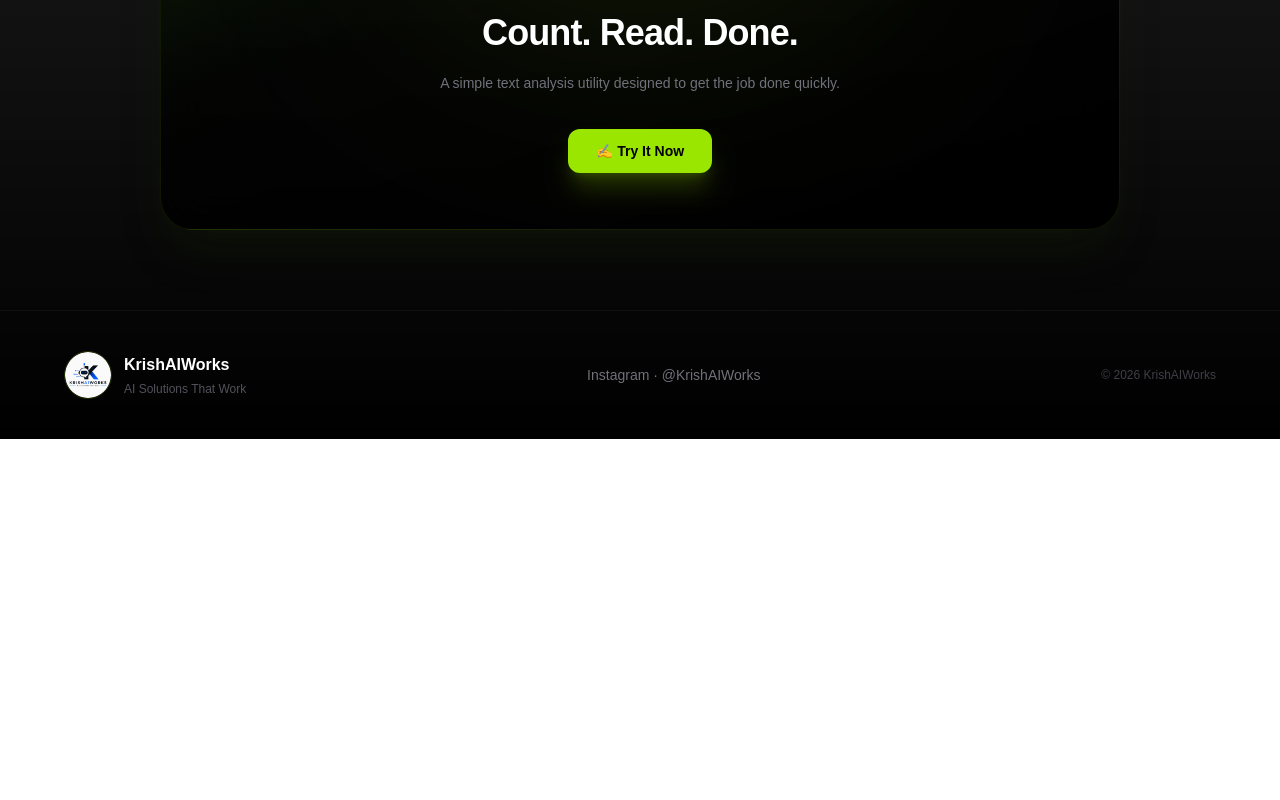
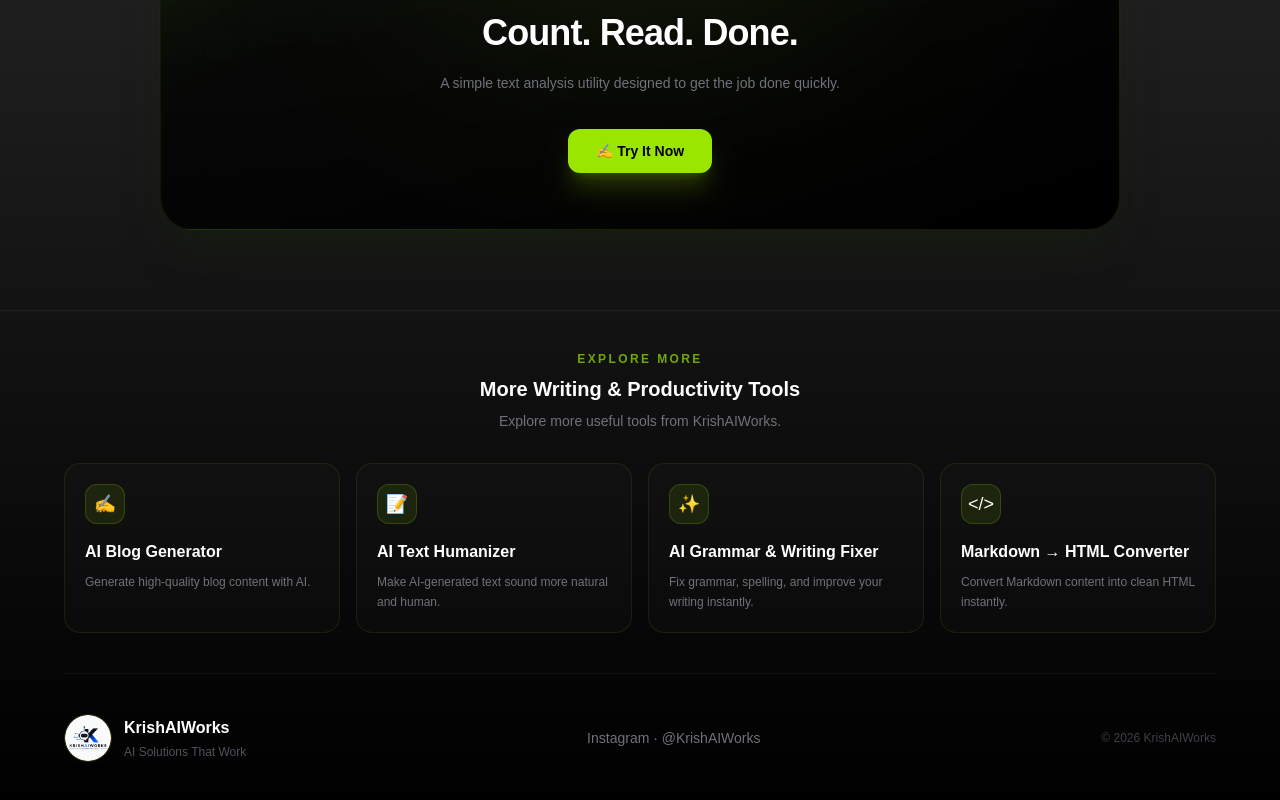
Before and after one commit to selfindependentkartik8-alt/word-counter-reading-time, a Next.js app: page / in a window 1280 px wide. Shown: the part 3814-4614 px from the top of the page. Before the commit the page ends 4253 px from the top, so only its background shows below. Built offline with nearby package versions, Linux system fonts and the light colour scheme.

Commit message:
Add internal links and related tools

```diff
--- a/app/page.tsx
+++ b/app/page.tsx
@@ -484,7 +484,102 @@
 
 <footer className="relative z-10 border-t border-white/5 px-5 py-10">
 
-        <div className="mx-auto flex max-w-6xl flex-col items-center justify-between gap-7 sm:flex-row">
+  {/* Related Tools */}
+  <div className="mx-auto max-w-6xl">
+
+    <div className="mb-8 text-center">
+      <p className="text-xs font-semibold uppercase tracking-[0.2em] text-lime-400/70">
+        Explore More
+      </p>
+
+      <h3 className="mt-2 text-xl font-semibold text-white">
+        More Writing & Productivity Tools
+      </h3>
+
+      <p className="mt-2 text-sm text-zinc-500">
+        Explore more useful tools from KrishAIWorks.
+      </p>
+    </div>
+
+    <div className="grid gap-4 sm:grid-cols-2 lg:grid-cols-4">
+
+      {/* AI Blog Generator */}
+      <a
+        href="https://aibloggenerator.krishaiworks.com/"
+        className="group rounded-2xl border border-lime-400/10 bg-white/[0.02] p-5 transition hover:border-lime-400/30 hover:bg-lime-400/[0.04]"
+      >
+        <div className="mb-4 flex h-10 w-10 items-center justify-center rounded-xl border border-lime-400/20 bg-lime-400/10 text-lg">
+          ✍️
+        </div>
+
+        <h4 className="font-semibold text-white transition group-hover:text-lime-400">
+          AI Blog Generator
+        </h4>
+
+        <p className="mt-2 text-xs leading-5 text-zinc-500">
+          Generate high-quality blog content with AI.
+        </p>
+      </a>
+
+      {/* AI Text Humanizer */}
+      <a
+        href="https://aitexthumanizer.krishaiworks.com/"
+        className="group rounded-2xl border border-lime-400/10 bg-white/[0.02] p-5 transition hover:border-lime-400/30 hover:bg-lime-400/[0.04]"
+      >
+        <div className="mb-4 flex h-10 w-10 items-center justify-center rounded-xl border border-lime-400/20 bg-lime-400/10 text-lg">
+          📝
+        </div>
+
+        <h4 className="font-semibold text-white transition group-hover:text-lime-400">
+          AI Text Humanizer
+        </h4>
+
+        <p className="mt-2 text-xs leading-5 text-zinc-500">
+          Make AI-generated text sound more natural and human.
+        </p>
+      </a>
+
+      {/* AI Grammar & Writing Fixer */}
+      <a
+        href="https://aigrammarwritingfixer.krishaiworks.com/"
+        className="group rounded-2xl border border-lime-400/10 bg-white/[0.02] p-5 transition hover:border-lime-400/30 hover:bg-lime-400/[0.04]"
+      >
+        <div className="mb-4 flex h-10 w-10 items-center justify-center rounded-xl border border-lime-400/20 bg-lime-400/10 text-lg">
+          ✨
+        </div>
+
+        <h4 className="font-semibold text-white transition group-hover:text-lime-400">
+          AI Grammar & Writing Fixer
+        </h4>
+
+        <p className="mt-2 text-xs leading-5 text-zinc-500">
+          Fix grammar, spelling, and improve your writing instantly.
+        </p>
+      </a>
+
+      {/* Markdown → HTML Converter */}
+      <a
+        href="https://markdownhtmlconverter.krishaiworks.com/"
+        className="group rounded-2xl border border-lime-400/10 bg-white/[0.02] p-5 transition hover:border-lime-400/30 hover:bg-lime-400/[0.04]"
+      >
+        <div className="mb-4 flex h-10 w-10 items-center justify-center rounded-xl border border-lime-400/20 bg-lime-400/10 text-lg">
+          {"</>"}
+        </div>
+
+        <h4 className="font-semibold text-white transition group-hover:text-lime-400">
+          Markdown → HTML Converter
+        </h4>
+
+        <p className="mt-2 text-xs leading-5 text-zinc-500">
+          Convert Markdown content into clean HTML instantly.
+        </p>
+      </a>
+
+    </div>
+  </div>
+
+  {/* Original Footer */}
+  <div className="mx-auto mt-10 flex max-w-6xl flex-col items-center justify-between gap-7 border-t border-white/5 pt-10 sm:flex-row">
 
     <div className="flex items-center gap-3">
 
@@ -516,10 +611,11 @@
     </a>
 
     <p className="text-xs text-zinc-700">
-            © 2026 KrishAIWorks
+      © {new Date().getFullYear()} KrishAIWorks
     </p>
 
   </div>
+
 </footer>
     </main>
   );
```
Lines whose indentation alone changed are shown as unchanged.
